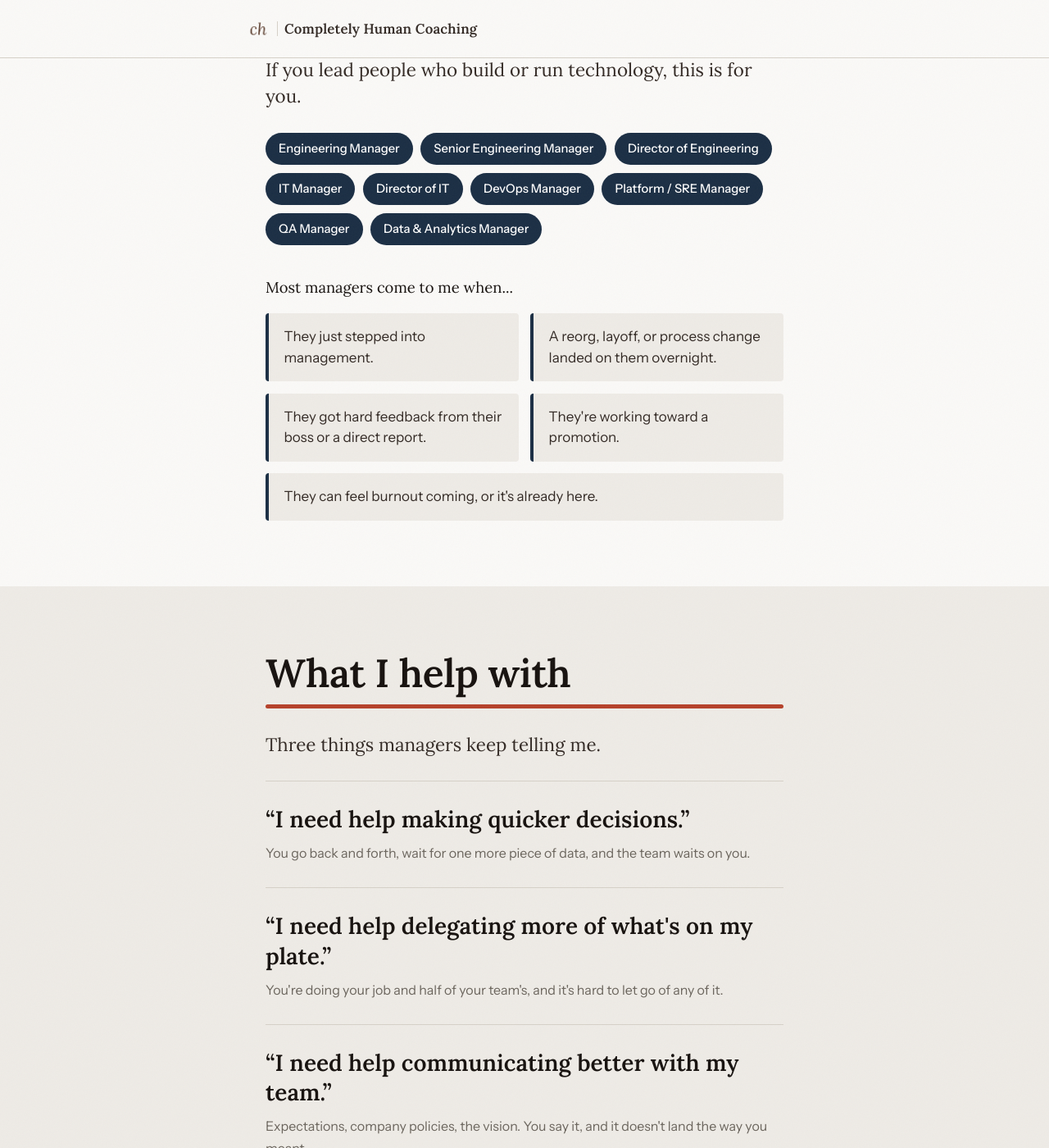
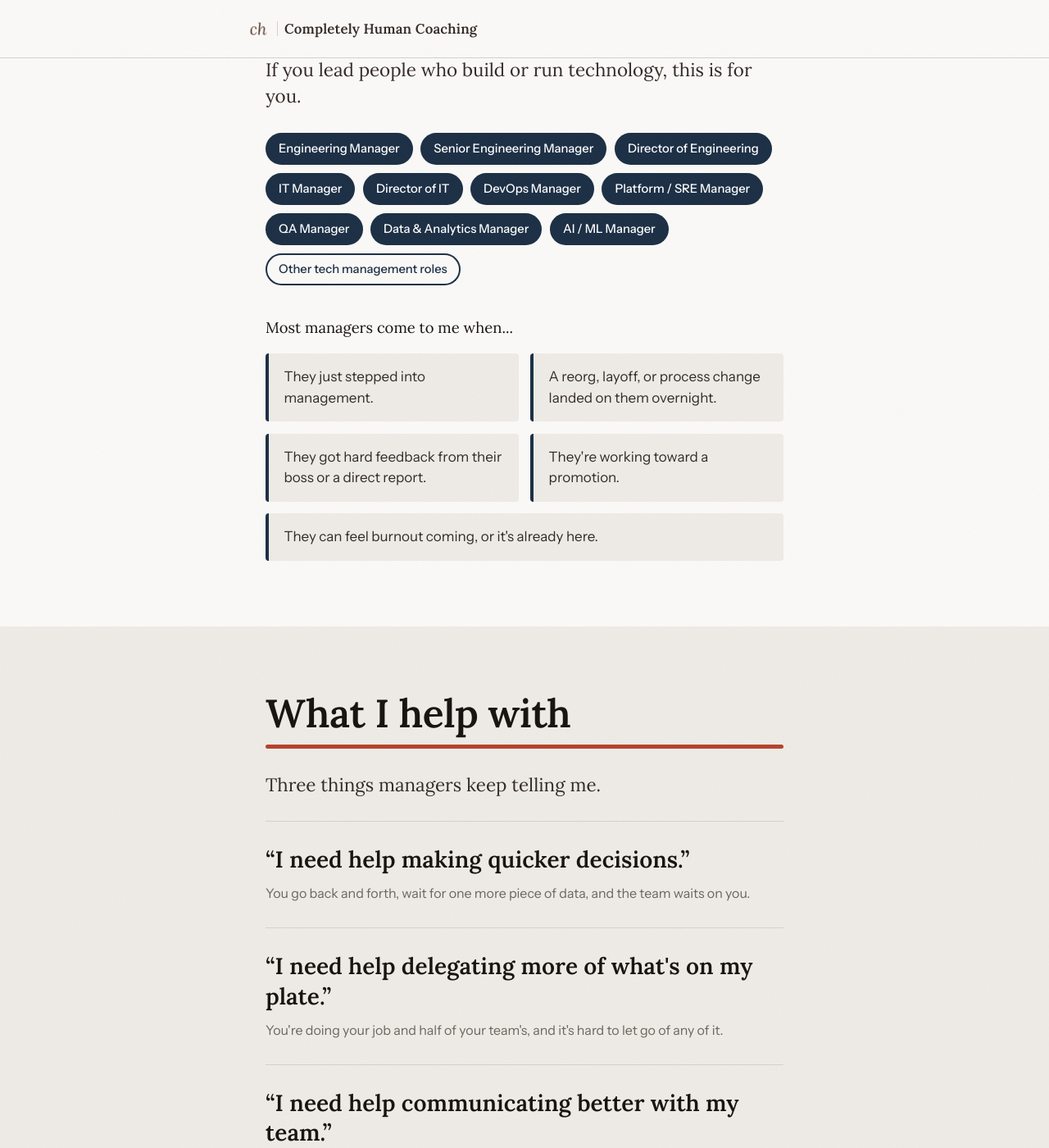
Before and after one commit to dbough/completely-human-coaching-com, a Jekyll site: the page built from tech-managers/index.html, in a window 1280 px wide and 1400 px high, scrolled down 990 px. Shown: the whole window at 82% size. Built offline with Jekyll 4.4.1, drawn with Linux system fonts in a browser that asks for light colours.

Commit message:
Add AI/ML and "Other" role pills to Who this is for
Co-Authored-By: Claude Sonnet 5.5 <noreply@anthropic.com>

```diff
--- a/tech-managers/index.html
+++ b/tech-managers/index.html
@@ -76,6 +76,8 @@ og_image: "https://completelyhumancoaching.com/og-image.png"
         <li>Platform / SRE Manager</li>
         <li>QA Manager</li>
         <li>Data &amp; Analytics Manager</li>
+        <li>AI / ML Manager</li>
+        <li class="chip-other">Other tech management roles</li>
       </ul>
 
       <p class="who-lead reveal reveal-delay-2">Most managers come to me when...</p>
--- a/tech-managers/style.css
+++ b/tech-managers/style.css
@@ -243,6 +243,12 @@ section:not(#hero) h2 {
   font-weight: 500;
   padding: 0.45rem 1rem;
   border-radius: 999px;
+}
+
+.role-chips li.chip-other {
+  background: transparent;
+  color: var(--bark);
+  box-shadow: inset 0 0 0 2px var(--bark);
 }
 
 .who-lead {
```
